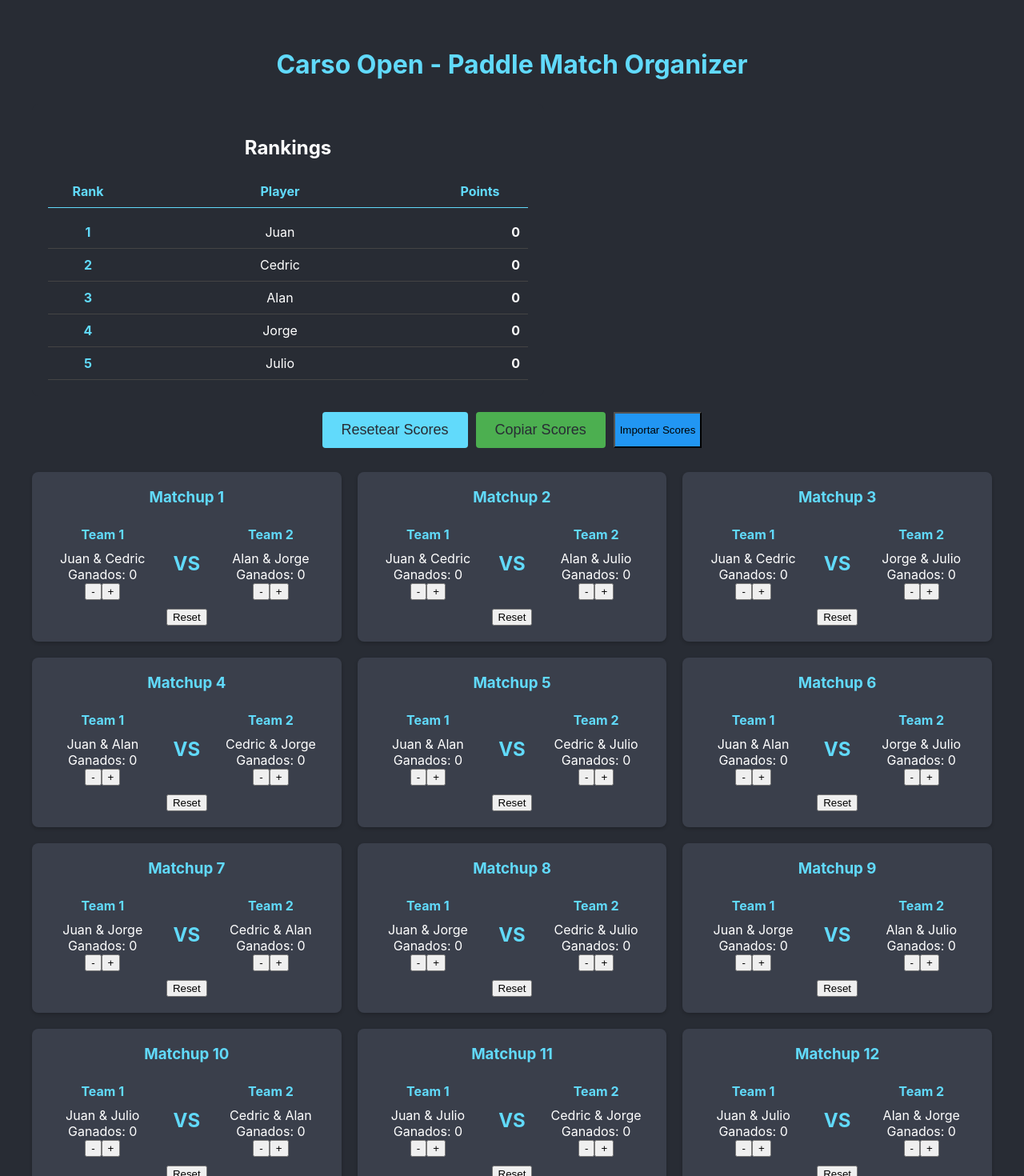
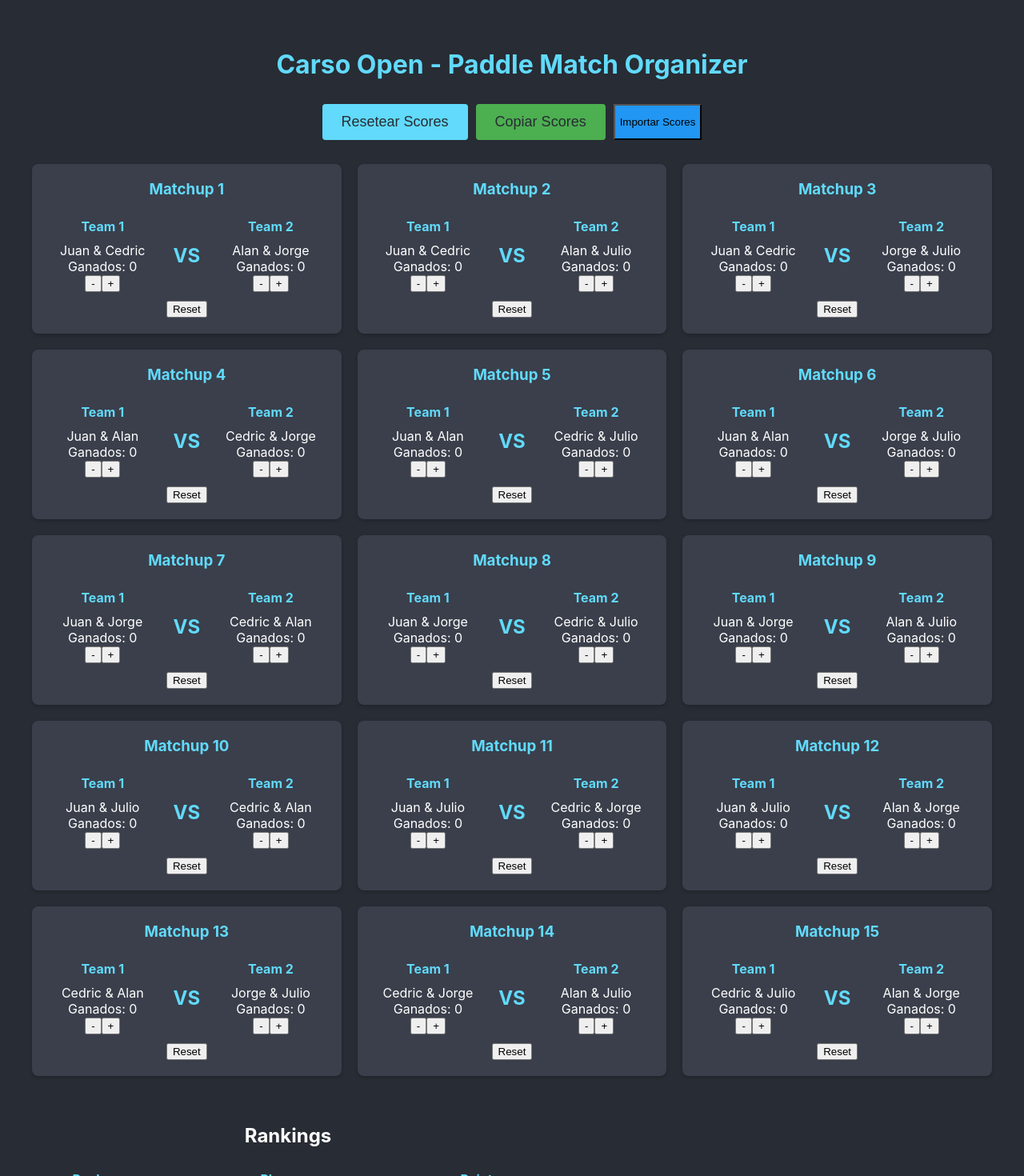
Before and after one commit to juanmjacobs/carso-open, a React (Create React App) app: page / in a window 1280 px wide. Shown: the top 1470 px of the page at 80% size. Built offline with nearby package versions, Linux system fonts and the light colour scheme.

Commit message:
move rankings to bottom

```diff
--- a/src/App.tsx
+++ b/src/App.tsx
@@ -149,7 +149,6 @@ function App() {
     <div className="App">
       <header className="App-header">
         <h1>Carso Open - Paddle Match Organizer</h1>
-        <Rankings players={PLAYERS} scores={scores} matchups={matchups} />
         <div className="button-container">
           <button
             className="reset-all-scores-button"
@@ -183,6 +182,8 @@ function App() {
             />
           ))}
         </div>
+
+        <Rankings players={PLAYERS} scores={scores} matchups={matchups} />
       </header>
     </div>
   );
```
